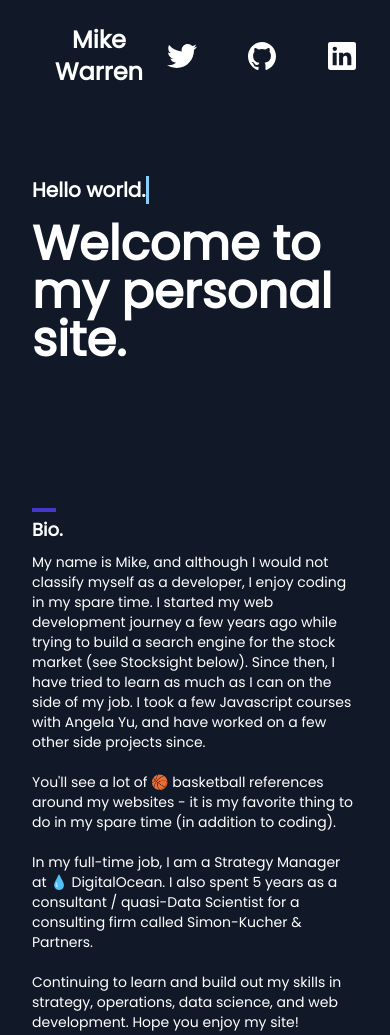
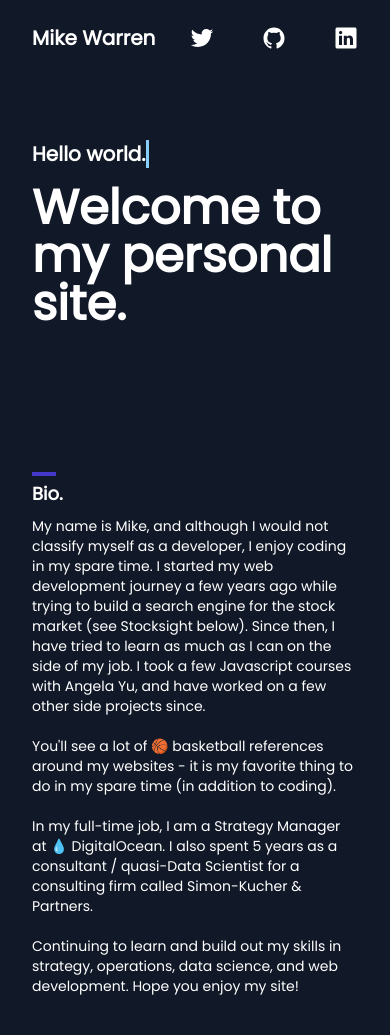
Before and after one commit to mjwarren3/personal-site, a plain HTML site: page index.html in a window 390 px wide. Shown: the top 1035 px of the page. Drawn offline with nearby package versions, Linux system fonts and the light colour scheme.

Commit message:
switched text size for mobile

```diff
--- a/index.html
+++ b/index.html
@@ -17,16 +17,16 @@
 
     <header class="py-6 cursor-crosshair">
       <div class="container flex justify-between items-center mx-auto px-8 md:px-14 lg:px-24 w-full">
-        <button class="text-white font-bold text-2xl my-name">Mike Warren</button>
+        <button class="text-white font-bold text-xl sm:text-2xl my-name">Mike Warren</button>
         <div class="flex space-x-12 items-center">
           <a href="https://twitter.com/mikewarren0" target="_blank" rel="noopener noreferrer">
-            <svg xmlns="http://www.w3.org/2000/svg" class="ionicon h-8 fill-white hover:fill-indigo-400" viewBox="0 0 512 512"><title>Logo Twitter</title><path d="M496 109.5a201.8 201.8 0 01-56.55 15.3 97.51 97.51 0 0043.33-53.6 197.74 197.74 0 01-62.56 23.5A99.14 99.14 0 00348.31 64c-54.42 0-98.46 43.4-98.46 96.9a93.21 93.21 0 002.54 22.1 280.7 280.7 0 01-203-101.3A95.69 95.69 0 0036 130.4c0 33.6 17.53 63.3 44 80.7A97.5 97.5 0 0135.22 199v1.2c0 47 34 86.1 79 95a100.76 100.76 0 01-25.94 3.4 94.38 94.38 0 01-18.51-1.8c12.51 38.5 48.92 66.5 92.05 67.3A199.59 199.59 0 0139.5 405.6a203 203 0 01-23.5-1.4A278.68 278.68 0 00166.74 448c181.36 0 280.44-147.7 280.44-275.8 0-4.2-.11-8.4-.31-12.5A198.48 198.48 0 00496 109.5z"/></svg>
+            <svg xmlns="http://www.w3.org/2000/svg" class="ionicon h-6 sm:h-8 fill-white hover:fill-indigo-400" viewBox="0 0 512 512"><title>Logo Twitter</title><path d="M496 109.5a201.8 201.8 0 01-56.55 15.3 97.51 97.51 0 0043.33-53.6 197.74 197.74 0 01-62.56 23.5A99.14 99.14 0 00348.31 64c-54.42 0-98.46 43.4-98.46 96.9a93.21 93.21 0 002.54 22.1 280.7 280.7 0 01-203-101.3A95.69 95.69 0 0036 130.4c0 33.6 17.53 63.3 44 80.7A97.5 97.5 0 0135.22 199v1.2c0 47 34 86.1 79 95a100.76 100.76 0 01-25.94 3.4 94.38 94.38 0 01-18.51-1.8c12.51 38.5 48.92 66.5 92.05 67.3A199.59 199.59 0 0139.5 405.6a203 203 0 01-23.5-1.4A278.68 278.68 0 00166.74 448c181.36 0 280.44-147.7 280.44-275.8 0-4.2-.11-8.4-.31-12.5A198.48 198.48 0 00496 109.5z"/></svg>
           </a>
           <a href="https://github.com/mjwarren3/" target="_blank" rel="noopener noreferrer">
-            <svg xmlns="http://www.w3.org/2000/svg" class="ionicon h-8 fill-white hover:fill-indigo-400" viewBox="0 0 512 512"><title>Logo Github</title><path d="M256 32C132.3 32 32 134.9 32 261.7c0 101.5 64.2 187.5 153.2 217.9a17.56 17.56 0 003.8.4c8.3 0 11.5-6.1 11.5-11.4 0-5.5-.2-19.9-.3-39.1a102.4 102.4 0 01-22.6 2.7c-43.1 0-52.9-33.5-52.9-33.5-10.2-26.5-24.9-33.6-24.9-33.6-19.5-13.7-.1-14.1 1.4-14.1h.1c22.5 2 34.3 23.8 34.3 23.8 11.2 19.6 26.2 25.1 39.6 25.1a63 63 0 0025.6-6c2-14.8 7.8-24.9 14.2-30.7-49.7-5.8-102-25.5-102-113.5 0-25.1 8.7-45.6 23-61.6-2.3-5.8-10-29.2 2.2-60.8a18.64 18.64 0 015-.5c8.1 0 26.4 3.1 56.6 24.1a208.21 208.21 0 01112.2 0c30.2-21 48.5-24.1 56.6-24.1a18.64 18.64 0 015 .5c12.2 31.6 4.5 55 2.2 60.8 14.3 16.1 23 36.6 23 61.6 0 88.2-52.4 107.6-102.3 113.3 8 7.1 15.2 21.1 15.2 42.5 0 30.7-.3 55.5-.3 63 0 5.4 3.1 11.5 11.4 11.5a19.35 19.35 0 004-.4C415.9 449.2 480 363.1 480 261.7 480 134.9 379.7 32 256 32z"/></svg>
+            <svg xmlns="http://www.w3.org/2000/svg" class="ionicon h-6 sm:h-8 fill-white hover:fill-indigo-400" viewBox="0 0 512 512"><title>Logo Github</title><path d="M256 32C132.3 32 32 134.9 32 261.7c0 101.5 64.2 187.5 153.2 217.9a17.56 17.56 0 003.8.4c8.3 0 11.5-6.1 11.5-11.4 0-5.5-.2-19.9-.3-39.1a102.4 102.4 0 01-22.6 2.7c-43.1 0-52.9-33.5-52.9-33.5-10.2-26.5-24.9-33.6-24.9-33.6-19.5-13.7-.1-14.1 1.4-14.1h.1c22.5 2 34.3 23.8 34.3 23.8 11.2 19.6 26.2 25.1 39.6 25.1a63 63 0 0025.6-6c2-14.8 7.8-24.9 14.2-30.7-49.7-5.8-102-25.5-102-113.5 0-25.1 8.7-45.6 23-61.6-2.3-5.8-10-29.2 2.2-60.8a18.64 18.64 0 015-.5c8.1 0 26.4 3.1 56.6 24.1a208.21 208.21 0 01112.2 0c30.2-21 48.5-24.1 56.6-24.1a18.64 18.64 0 015 .5c12.2 31.6 4.5 55 2.2 60.8 14.3 16.1 23 36.6 23 61.6 0 88.2-52.4 107.6-102.3 113.3 8 7.1 15.2 21.1 15.2 42.5 0 30.7-.3 55.5-.3 63 0 5.4 3.1 11.5 11.4 11.5a19.35 19.35 0 004-.4C415.9 449.2 480 363.1 480 261.7 480 134.9 379.7 32 256 32z"/></svg>
           </a>
           <a href="https://www.linkedin.com/in/michael--warren/" target="_blank" rel="noopener noreferrer">
-            <svg xmlns="http://www.w3.org/2000/svg" class="ionicon h-8 fill-white hover:fill-indigo-400" viewBox="0 0 512 512"><title>Logo Linkedin</title><path d="M444.17 32H70.28C49.85 32 32 46.7 32 66.89v374.72C32 461.91 49.85 480 70.28 480h373.78c20.54 0 35.94-18.21 35.94-38.39V66.89C480.12 46.7 464.6 32 444.17 32zm-273.3 373.43h-64.18V205.88h64.18zM141 175.54h-.46c-20.54 0-33.84-15.29-33.84-34.43 0-19.49 13.65-34.42 34.65-34.42s33.85 14.82 34.31 34.42c-.01 19.14-13.31 34.43-34.66 34.43zm264.43 229.89h-64.18V296.32c0-26.14-9.34-44-32.56-44-17.74 0-28.24 12-32.91 23.69-1.75 4.2-2.22 9.92-2.22 15.76v113.66h-64.18V205.88h64.18v27.77c9.34-13.3 23.93-32.44 57.88-32.44 42.13 0 74 27.77 74 87.64z"/></svg>
+            <svg xmlns="http://www.w3.org/2000/svg" class="ionicon h-6 sm:h-8 fill-white hover:fill-indigo-400" viewBox="0 0 512 512"><title>Logo Linkedin</title><path d="M444.17 32H70.28C49.85 32 32 46.7 32 66.89v374.72C32 461.91 49.85 480 70.28 480h373.78c20.54 0 35.94-18.21 35.94-38.39V66.89C480.12 46.7 464.6 32 444.17 32zm-273.3 373.43h-64.18V205.88h64.18zM141 175.54h-.46c-20.54 0-33.84-15.29-33.84-34.43 0-19.49 13.65-34.42 34.65-34.42s33.85 14.82 34.31 34.42c-.01 19.14-13.31 34.43-34.66 34.43zm264.43 229.89h-64.18V296.32c0-26.14-9.34-44-32.56-44-17.74 0-28.24 12-32.91 23.69-1.75 4.2-2.22 9.92-2.22 15.76v113.66h-64.18V205.88h64.18v27.77c9.34-13.3 23.93-32.44 57.88-32.44 42.13 0 74 27.77 74 87.64z"/></svg>
           </a>
         </div>
       </div>
```
